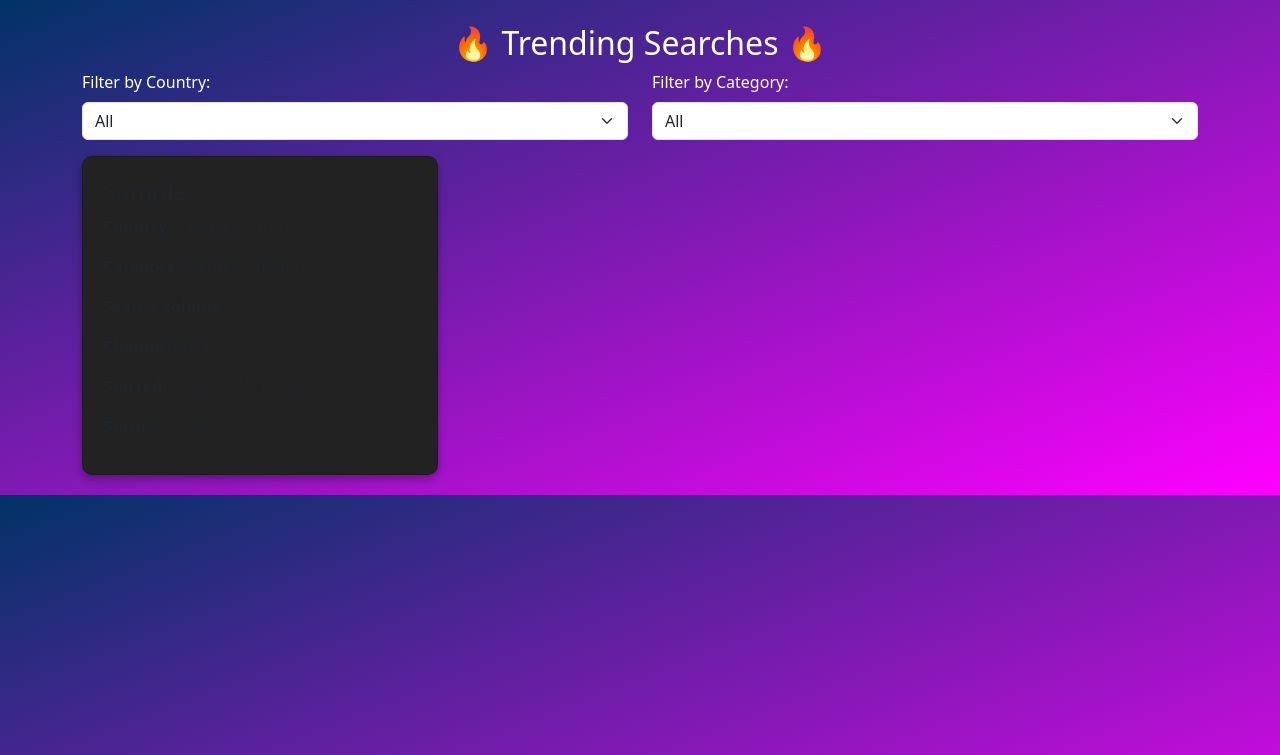
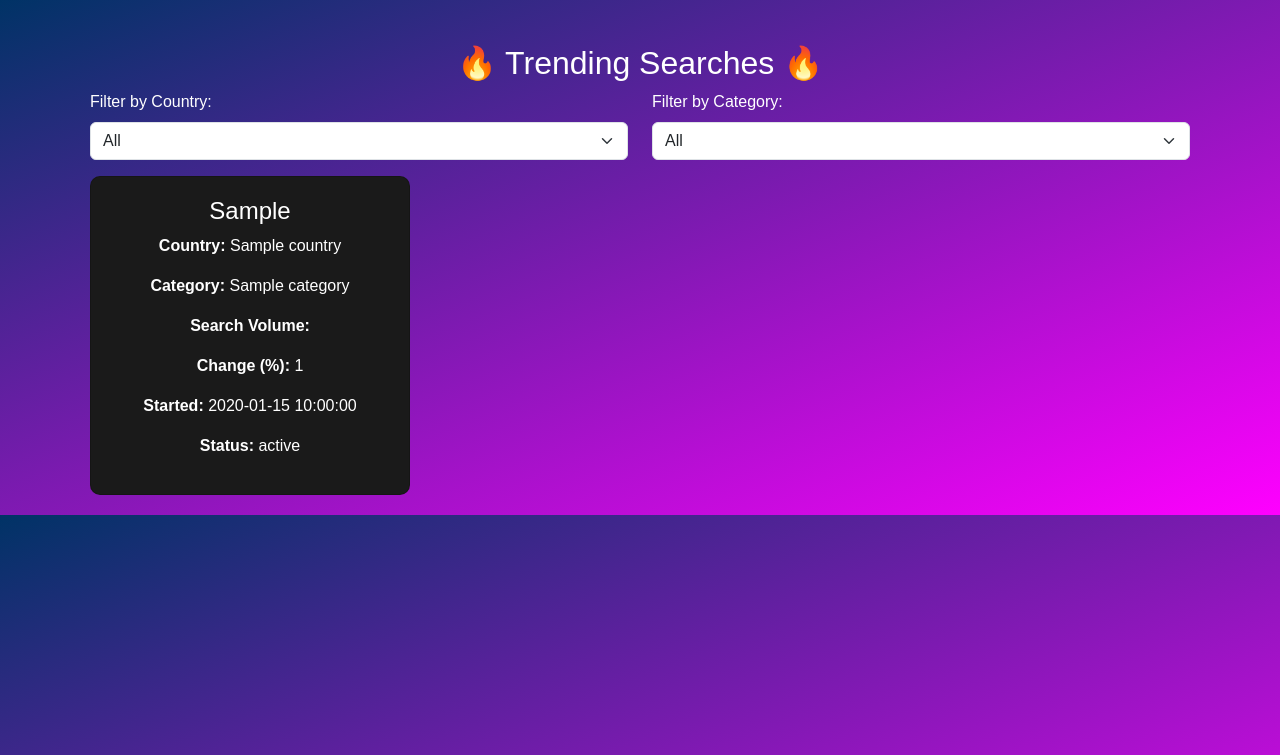
Before and after one commit to NasirMehmood12/instaxrss, a Flask app: page /trends in a window 1280 px wide. Shown: the top 755 px of the page. Run offline with Flask 3, Linux system fonts and the light colour scheme; the visitor is signed in with stand-in values (Sample User, id 1); a database or web service that is not in the repository returns one stand-in record (values such as "Sample title"); some libraries are stand-ins or nearby versions.

Commit message:
Update trends.html

```diff
--- a/templates/trends.html
+++ b/templates/trends.html
@@ -3,24 +3,67 @@
 <head>
     <meta charset="UTF-8">
     <meta name="viewport" content="width=device-width, initial-scale=1.0">
-    <title>Trending Searches</title>
-    <link rel="stylesheet" href="https://cdnjs.cloudflare.com/ajax/libs/bootstrap/5.3.0/css/bootstrap.min.css">
-    <script src="https://code.jquery.com/jquery-3.6.0.min.js"></script>
+    <title>Domain Pricing</title>
+    <link rel="stylesheet" href="https://cdnjs.cloudflare.com/ajax/libs/font-awesome/6.4.2/css/all.min.css">
+    <link rel="stylesheet" href="https://cdn.jsdelivr.net/npm/bootstrap@5.3.0/dist/css/bootstrap.min.css">
     <style>
         body {
+            font-family: 'Poppins', sans-serif;
             background: linear-gradient(to bottom right, #003366 0%, #ff00ff 100%);
             color: white;
+            margin: 0;
+        }
+        .navbar {
+            display: flex;
+            justify-content: space-between;
+            background: linear-gradient(135deg, #240046, #9d0191);
+            padding: 15px;
+            align-items: center;
+        }
+        .navbar a {
+            color: white;
+            text-decoration: none;
+            margin: 0 15px;
+            font-weight: bold;
+        }
+        .navbar a:hover {
+            text-decoration: underline;
+        }
+        .container {
+            padding: 20px;
+        }
+        .grid {
+            display: flex;
+            flex-wrap: wrap;
+            justify-content: center;
+            gap: 20px;
         }
         .card {
-            background: #222;
+            background: #1a1a1a;
+            color: white;
+            border-radius: 10px;
             padding: 20px;
-            border-radius: 10px;
-            box-shadow: 0 4px 8px rgba(0, 0, 0, 0.3);
-            margin-bottom: 20px;
+            width: 320px;
+            text-align: center;
+            transition: transform 0.3s ease, box-shadow 0.3s ease;
         }
-        .card a {
-            color: #1e90ff;
+        .card:hover {
+            transform: translateY(-5px);
+            box-shadow: 0px 4px 15px rgba(90, 0, 122, 0.8);
+        }
+        .card h3 {
+            color: #ff00ff;
+        }
+        .btn-signup {
+            margin-top: 10px;
+            background: #9d0191;
+            color: white;
+            padding: 10px;
+            border-radius: 5px;
             text-decoration: none;
+        }
+        .btn-signup:hover {
+            background: #ff00ff;
         }
     </style>
 </head>
```
